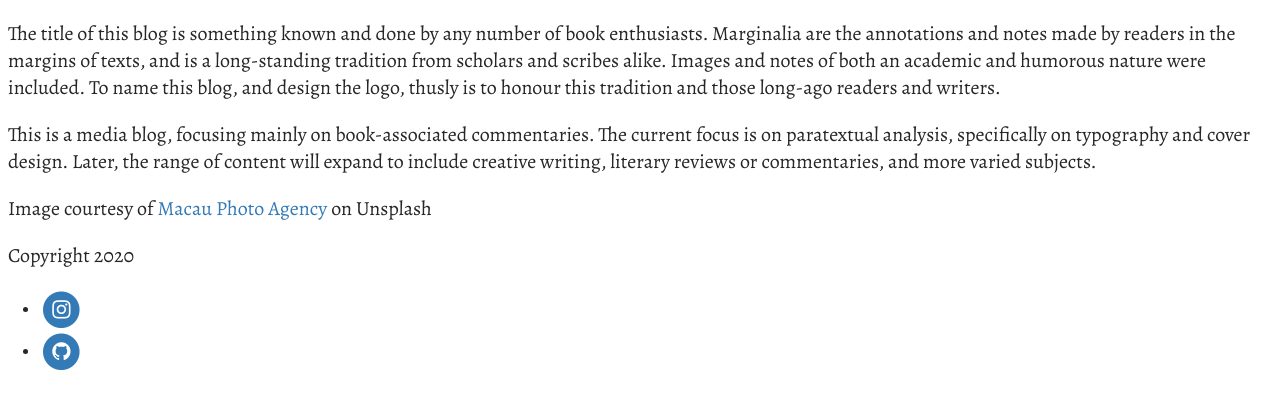
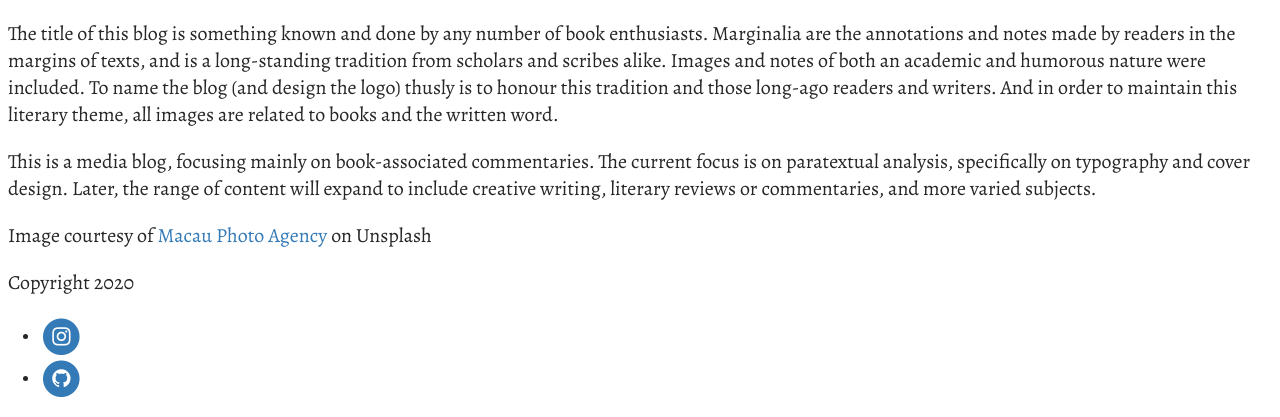
Before and after one commit to eyescroll/BrookesBlog, a Jekyll site: the page built from pages/about.md, in a window 1280 px wide, cut to the strip 634-1051 px from the top of the page. Built offline with Jekyll 4.4.1, drawn with Linux system fonts in a browser that asks for light colours; some web fonts are replaced; before the commit the page ends 1024 px from its top, so only the background shows below that.

Commit message:
Update Page “about”

```diff
--- a/pages/about.md
+++ b/pages/about.md
@@ -10,12 +10,8 @@ tags: null
 description: null
 show: true
 ---
-The title of this blog is something known and done by any number of book enthusiasts. Marginalia are the annotations and notes made by readers in the margins of texts, and is a long-standing tradition from scholars and scribes alike. Images and notes of both an academic and humorous nature were included. To name this blog, and design the logo, thusly is to honour this tradition and those long-ago readers and writers.
+The title of this blog is something known and done by any number of book enthusiasts. Marginalia are the annotations and notes made by readers in the margins of texts, and is a long-standing tradition from scholars and scribes alike. Images and notes of both an academic and humorous nature were included. To name the blog (and design the logo) thusly is to honour this tradition and those long-ago readers and writers. And in order to maintain this literary theme, all images are related to books and the written word.
 
 This is a media blog, focusing mainly on book-associated commentaries. The current focus is on paratextual analysis, specifically on typography and cover design. Later, the range of content will expand to include creative writing, literary reviews or commentaries, and more varied subjects.
 
-
-
-
-
 Image courtesy of [Macau Photo Agency](https://unsplash.com/photos/MhTd1wQobiM) on Unsplash
```
